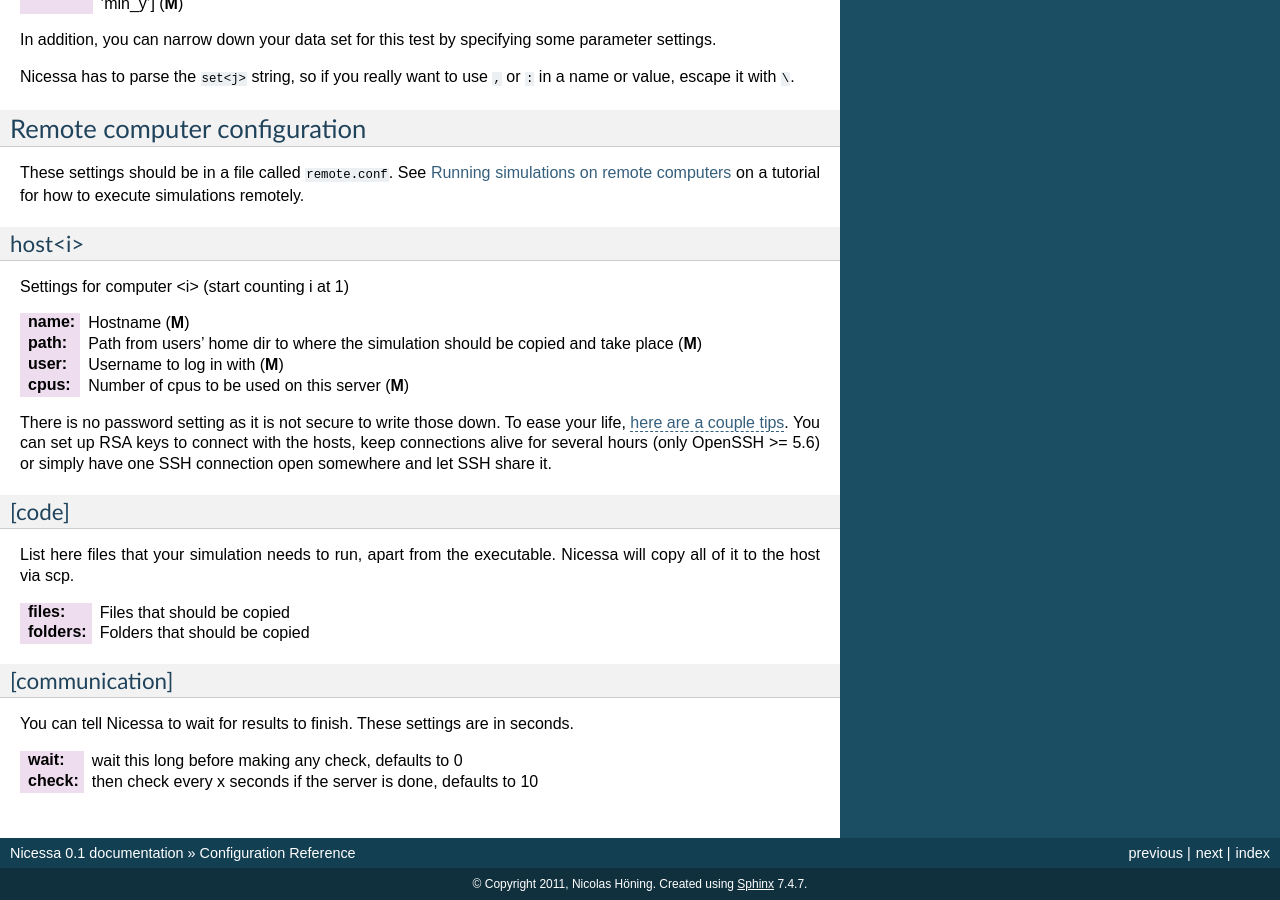
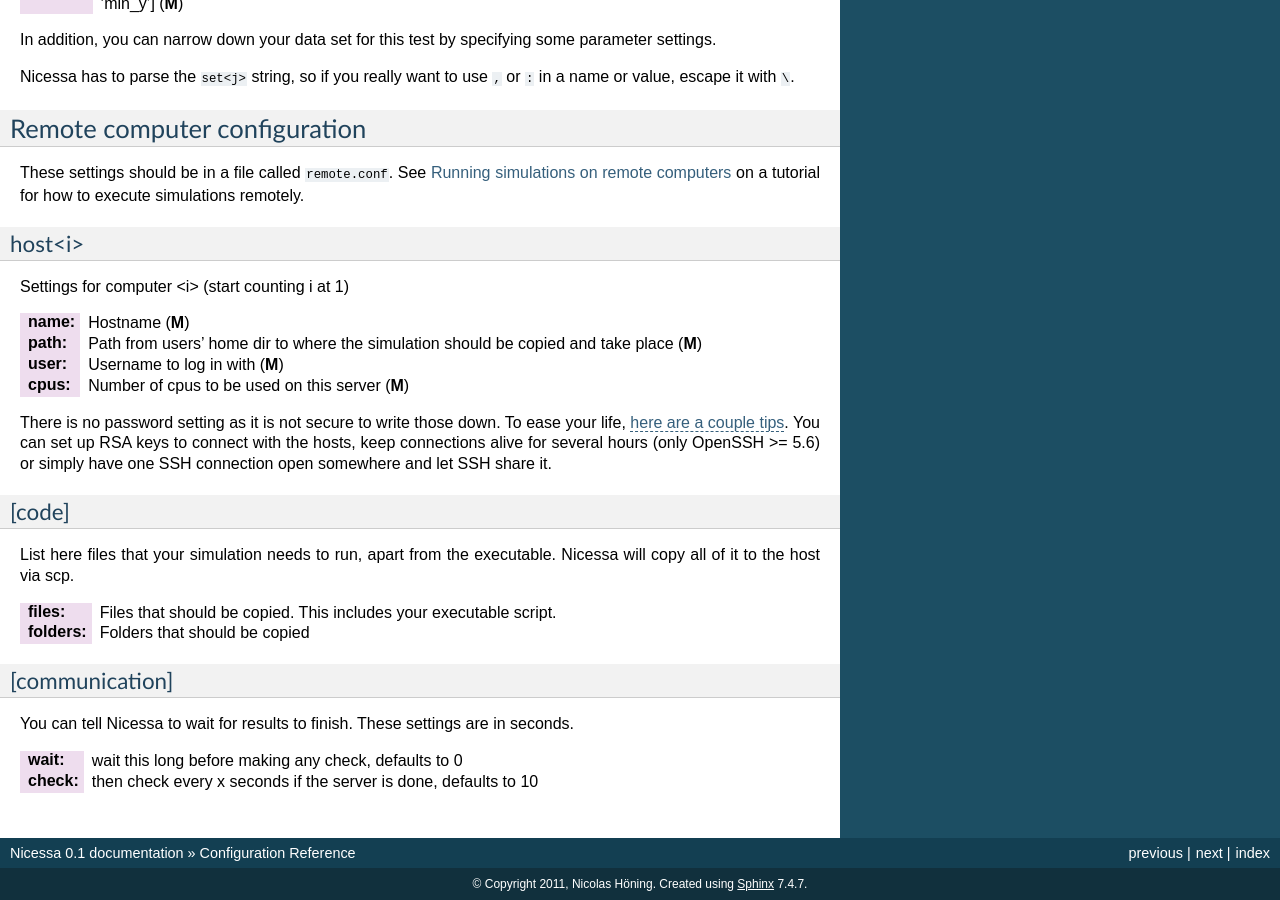
Before and after one commit to nhoening/StoSim, a Sphinx documentation site: the page built from doc/reference.rst, in a window 1280 px wide and 900 px high, scrolled down 2530 px. Built offline with Sphinx 7.4.7, drawn with Linux system fonts in a browser that asks for light colours.

Commit message:
mention that the executable needs to be mentioned to be copied in remote.conf

```diff
--- a/doc/reference.rst
+++ b/doc/reference.rst
@@ -207,7 +207,7 @@ List here files that your simulation needs to run, apart from the executable.
 Nicessa will copy all of it to the host via scp.
 
 :files:
-    Files that should be copied
+    Files that should be copied. This includes your executable script.
 :folders:
     Folders that should be copied
 
```
